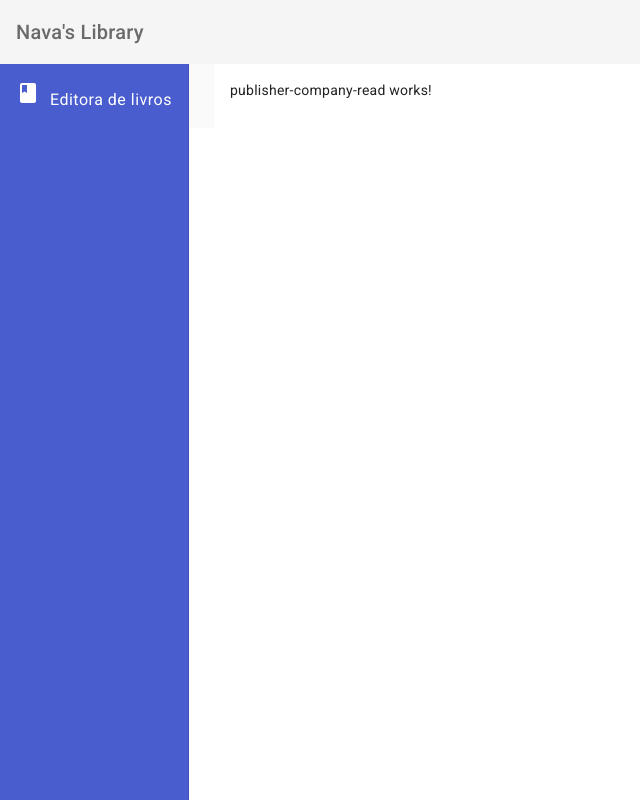
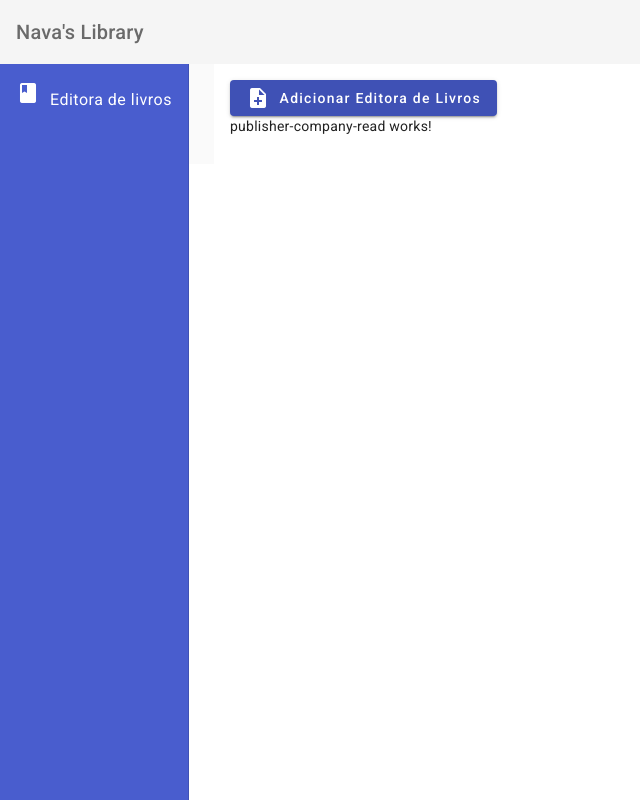
Before and after one commit to gabrielnavas/springboot-angular-library-project, an Angular app in the folder frontend/: page /publisher-company in a window 1280 px wide. Shown: the whole page, without its empty margins (0-640 px from the left). Built offline with nearby package versions, Linux system fonts and the light colour scheme.

Commit message:
add published company component with the button to navigate create view and read items

```diff
--- a/frontend/src/app/app-routing.module.ts
+++ b/frontend/src/app/app-routing.module.ts
@@ -1,10 +1,11 @@
 import { NgModule } from '@angular/core';
 import { RouterModule, Routes } from '@angular/router';
-import { PublisherCompanyReadComponent } from './views/publisher-company/components/publisher-company-read/publisher-company-read.component';
+
+import { PublisherCompanyComponent } from './views/publisher-company/publisher-company.component';
 
 const routes: Routes = [{
   path: "publisher-company",
-  component: PublisherCompanyReadComponent
+  component: PublisherCompanyComponent
 }];
 
 @NgModule({
--- a/frontend/src/app/app.module.ts
+++ b/frontend/src/app/app.module.ts
@@ -5,16 +5,18 @@ import { AppComponent } from './app.component';
 import { TemplateModule } from './template/template.module';
 
 import { BrowserAnimationsModule } from '@angular/platform-browser/animations';
+import { PublisherCompanyModule } from './views/publisher-company/publisher-company.module';
 
 
 @NgModule({
   declarations: [
-    AppComponent
+    AppComponent,
   ],
   imports: [
     BrowserModule,
     BrowserAnimationsModule,
     TemplateModule,
+    PublisherCompanyModule
   ],
   providers: [],
   bootstrap: [AppComponent]
--- a/frontend/src/app/views/publisher-company/components/publisher-company-read/publisher-company-read.component.ts
+++ b/frontend/src/app/views/publisher-company/components/publisher-company-read/publisher-company-read.component.ts
@@ -1,7 +1,7 @@
 import { Component } from '@angular/core';
 
 @Component({
-  selector: 'app-publisher-company-read',
+  selector: 'views-publisher-company-read',
   templateUrl: './publisher-company-read.component.html',
   styleUrls: ['./publisher-company-read.component.css']
 })
--- /dev/null
+++ b/frontend/src/app/views/publisher-company/publisher-company.component.css
@@ -0,0 +1,3 @@
+.button-add-publisher-company i {
+  margin-right: .6rem;
+}
--- /dev/null
+++ b/frontend/src/app/views/publisher-company/publisher-company.component.html
@@ -0,0 +1,10 @@
+<button
+  class="button-add-publisher-company"
+  mat-raised-button
+  color="primary"
+  (click)="navigateToPublisherCompanyCreate()">
+  <i class="material-icons">note_add</i>
+  Adicionar Editora de Livros
+</button>
+
+<views-publisher-company-read></views-publisher-company-read>
--- /dev/null
+++ b/frontend/src/app/views/publisher-company/publisher-company.component.ts
@@ -0,0 +1,18 @@
+import { Component } from '@angular/core';
+import { Router } from '@angular/router';
+
+@Component({
+  selector: 'views-publisher-company',
+  templateUrl: './publisher-company.component.html',
+  styleUrls: ['./publisher-company.component.css']
+})
+export class PublisherCompanyComponent {
+
+  constructor(
+    private router: Router
+  ) {}
+
+  navigateToPublisherCompanyCreate(): void {
+    this.router.navigateByUrl("")
+  }
+}
```
Also changed, not shown: frontend/src/app/views/publisher-company/publisher-company.module.ts (+8 -3 lines), 1 other file (tests, documents, lock files or other folders).
